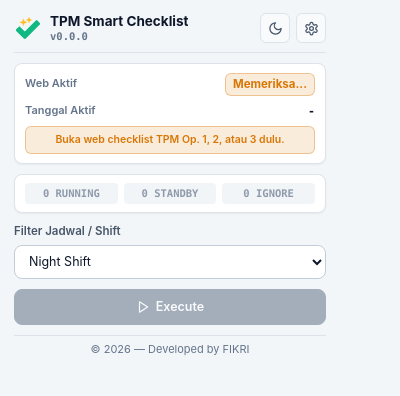
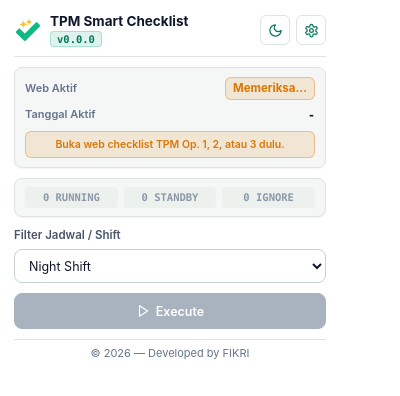
Before and after one commit to crocolatozz/tpm-smart-checklist, a browser extension: page tpm-smart-checklist/popup.html in a window 400 px wide. Drawn offline with Linux system fonts and the light colour scheme; no server answers.

Commit message:
style: overhaul Dark and Light mode palettes
- Implement "Dark Forest" theme with deep green-black backgrounds.
- Refine Light mode for high-contrast white/green aesthetics.
- Standardize interactive elements and highlights to emerald green.
- Bump version to 2.3.0.

```diff
--- a/tpm-smart-checklist/popup.html
+++ b/tpm-smart-checklist/popup.html
@@ -14,7 +14,7 @@
         <div class="brand-text-wrap">
           <h1 class="popup-title">TPM Smart Checklist</h1>
           <div class="brand-sub-row">
-            <span id="popup-version" class="version-pill">v2.2.1</span>
+            <span id="popup-version" class="version-pill">v2.3.0</span>
             <span id="popup-dev-badge" class="dev-badge is-hidden"></span>
           </div>
         </div>
--- a/tpm-smart-checklist/styles.css
+++ b/tpm-smart-checklist/styles.css
@@ -1,18 +1,20 @@
 :root {
-  --bg-page: #f3f6f8;
-  --bg-surface: #ffffff;
-  --bg-subtle: #f8fafc;
-  --bg-inset: #eef2f5;
-  --border-color: #dce3ea;
-  --border-strong: #c3cdd8;
+  --bg-page: #ffffff;
+  --bg-surface: #f5f7f6;
+  --bg-subtle: #ffffff;
+  --bg-inset: #e9efec;
+  --bg-hover: #eef4f1;
+  --border-color: #dce5e0;
+  --border-strong: #c4d3cb;
   --text-primary: #0f172a;
   --text-secondary: #475569;
   --text-muted: #64748b;
-  --accent: #10B981;
+  --accent: #059669;
   --accent-btn: #059669;
   --accent-hover: #047857;
-  --accent-soft: #D1FAE5;
-  --accent-ink: #065f46;
+  --accent-btn-text: #ffffff;
+  --accent-soft: rgba(5, 150, 105, 0.12);
+  --accent-ink: #047857;
   --green: #059669;
   --green-soft: rgba(16, 185, 129, 0.14);
   --amber: #d97706;
@@ -21,8 +23,8 @@
   --neutral-soft: rgba(100, 116, 139, 0.14);
   --danger: #dc2626;
   --danger-soft: rgba(220, 38, 38, 0.1);
-  --shadow-sm: 0 1px 2px rgba(15, 23, 42, 0.05);
-  --shadow-toast: 0 10px 28px rgba(15, 23, 42, 0.18);
+  --shadow-sm: 0 1px 2px rgba(6, 13, 10, 0.05);
+  --shadow-toast: 0 10px 28px rgba(6, 13, 10, 0.18);
   --radius-sm: 6px;
   --radius-md: 8px;
   --radius-lg: 12px;
@@ -31,21 +33,23 @@
 }
 
 [data-theme="dark"] {
-  --bg-page: #0b111a;
-  --bg-surface: #111824;
-  --bg-subtle: #162030;
-  --bg-inset: #0d141f;
-  --border-color: rgba(255, 255, 255, 0.1);
-  --border-strong: rgba(255, 255, 255, 0.18);
-  --text-primary: #f1f5f9;
+  --bg-page: #060d0a;
+  --bg-surface: #0c1713;
+  --bg-subtle: #13221c;
+  --bg-inset: #08110d;
+  --bg-hover: #172a22;
+  --border-color: #1d332a;
+  --border-strong: rgba(16, 185, 129, 0.28);
+  --text-primary: #f8fafc;
   --text-secondary: #cbd5e1;
   --text-muted: #94a3b8;
-  --accent: #10B981;
-  --accent-btn: #059669;
-  --accent-hover: #047857;
+  --accent: #10b981;
+  --accent-btn: #10b981;
+  --accent-hover: #059669;
+  --accent-btn-text: #022c22;
   --accent-soft: rgba(16, 185, 129, 0.16);
-  --accent-ink: #6ee7b7;
-  --green: #10B981;
+  --accent-ink: #34d399;
+  --green: #10b981;
   --green-soft: rgba(16, 185, 129, 0.18);
   --amber: #f59e0b;
   --amber-soft: rgba(245, 158, 11, 0.18);
@@ -53,8 +57,8 @@
   --neutral-soft: rgba(148, 163, 184, 0.16);
   --danger: #f87171;
   --danger-soft: rgba(248, 113, 113, 0.14);
-  --shadow-sm: 0 1px 2px rgba(0, 0, 0, 0.35);
-  --shadow-toast: 0 14px 34px rgba(0, 0, 0, 0.55);
+  --shadow-sm: 0 1px 2px rgba(0, 0, 0, 0.4);
+  --shadow-toast: 0 14px 34px rgba(0, 0, 0, 0.6);
 }
 
 *, *::before, *::after {
@@ -112,7 +116,7 @@ select:focus-visible {
 }
 
 .btn:hover:not(:disabled) {
-  background-color: var(--bg-inset);
+  background-color: var(--bg-hover);
 }
 
 .btn:disabled {
@@ -123,12 +127,13 @@ select:focus-visible {
 .btn-primary {
   background-color: var(--accent-btn);
   border-color: var(--accent-btn);
-  color: #ffffff;
+  color: var(--accent-btn-text);
 }
 
 .btn-primary:hover:not(:disabled) {
   background-color: var(--accent-hover);
   border-color: var(--accent-hover);
+  color: var(--accent-btn-text);
 }
 
 .btn-primary:disabled {
@@ -177,16 +182,16 @@ select:focus-visible {
   border-radius: var(--radius-sm);
   border: 1px solid var(--border-color);
   background-color: var(--bg-subtle);
-  color: var(--text-secondary);
+  color: var(--accent-ink);
   cursor: pointer;
   flex-shrink: 0;
   transition: background-color 140ms ease, color 140ms ease, border-color 140ms ease;
 }
 
 .icon-btn:hover {
-  background-color: var(--bg-inset);
+  background-color: var(--accent-soft);
   border-color: var(--accent);
-  color: var(--text-primary);
+  color: var(--accent-ink);
 }
 
 /* ==================== POPUP LAYOUT (340px) ==================== */
@@ -263,11 +268,15 @@ body.is-popup {
 
 .version-pill {
   display: inline-block;
+  padding: 1px 6px;
+  border-radius: 4px;
+  background-color: var(--accent-soft);
+  border: 1px solid rgba(16, 185, 129, 0.28);
   font-family: var(--font-mono);
   font-size: 10.5px;
-  font-weight: 600;
-  color: var(--text-muted);
-  line-height: 1.1;
+  font-weight: 700;
+  color: var(--accent-ink);
+  line-height: 1.15;
 }
 
 .dev-badge {
@@ -276,9 +285,9 @@ body.is-popup {
   gap: 3px;
   padding: 1px 6px;
   border-radius: 999px;
-  background-color: var(--amber-soft);
-  border: 1px solid rgba(217, 119, 6, 0.45);
-  color: var(--amber);
+  background-color: var(--accent-soft);
+  border: 1px solid rgba(16, 185, 129, 0.42);
+  color: var(--accent-ink);
   font-family: var(--font-mono);
   font-size: 9.5px;
   font-weight: 700;
@@ -448,14 +457,16 @@ body.is-popup {
   padding: 0 10px;
   border-radius: var(--radius-md);
   border: 1px solid var(--border-strong);
-  background-color: var(--bg-surface);
+  background-color: var(--bg-subtle);
   color: var(--text-primary);
   font-size: 12.5px;
-  transition: border-color 140ms ease, opacity 140ms ease;
+  transition: border-color 140ms ease, box-shadow 140ms ease, opacity 140ms ease;
 }
 
 .control-select:focus {
   border-color: var(--accent);
+  box-shadow: 0 0 0 3px var(--accent-soft);
+  outline: none;
 }
 
 .control-select:disabled {
@@ -624,12 +635,12 @@ body.is-options {
 .badge-version {
   font-family: var(--font-mono);
   font-size: 11px;
-  font-weight: 600;
+  font-weight: 700;
   padding: 2px 7px;
   border-radius: 4px;
-  background-color: var(--bg-inset);
-  border: 1px solid var(--border-color);
-  color: var(--text-secondary);
+  background-color: var(--accent-soft);
+  border: 1px solid rgba(16, 185, 129, 0.28);
+  color: var(--accent-ink);
   flex-shrink: 0;
   white-space: nowrap;
 }
@@ -841,7 +852,7 @@ body.is-options {
 
 .op-tab-btn.is-active {
   background-color: var(--accent-btn);
-  color: #ffffff;
+  color: var(--accent-btn-text);
 }
 
 /* Equipment Manager Toolbar */
@@ -875,10 +886,13 @@ body.is-options {
   background-color: var(--bg-subtle);
   font-family: var(--font-mono);
   font-size: 12.5px;
+  transition: border-color 140ms ease, box-shadow 140ms ease;
 }
 
 .search-input:focus {
   border-color: var(--accent);
+  box-shadow: 0 0 0 3px var(--accent-soft);
+  outline: none;
 }
 
 .filter-pills {
@@ -959,7 +973,7 @@ body.is-options {
   padding: 10px;
   border: 1px solid var(--border-color);
   border-radius: var(--radius-md);
-  background-color: var(--bg-subtle);
+  background-color: var(--bg-inset);
   max-height: 440px;
   overflow-y: auto;
 }
@@ -969,7 +983,7 @@ body.is-options {
   grid-template-columns: 40px minmax(0, 1fr);
   border: 1px solid var(--border-color);
   border-radius: var(--radius-md);
-  background-color: var(--bg-surface);
+  background-color: var(--bg-subtle);
   box-shadow: var(--shadow-sm);
   overflow: hidden;
   flex-shrink: 0;
@@ -978,7 +992,7 @@ body.is-options {
 .equip-list > .equip-row {
   border: 1px solid var(--border-color);
   border-radius: var(--radius-md);
-  background-color: var(--bg-surface);
+  background-color: var(--bg-subtle);
   box-shadow: var(--shadow-sm);
   flex-shrink: 0;
 }
```
Also changed, not shown: tpm-smart-checklist/content.js (+34 -29 lines), tpm-smart-checklist/options.html (+2 -2 lines), CHANGELOG.md, README.md, tpm-smart-checklist/README.txt, tpm-smart-checklist/manifest.json.
